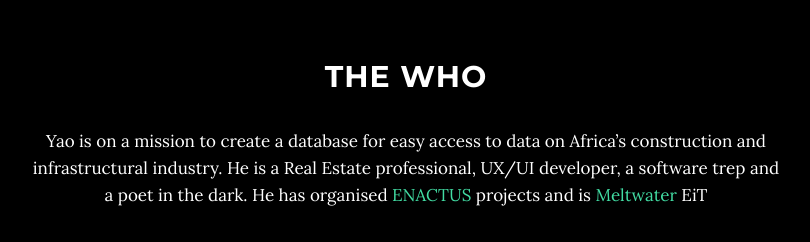
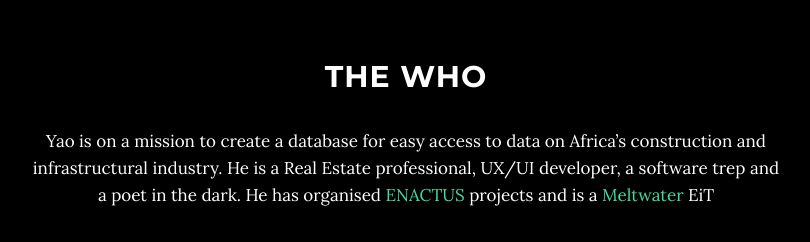
Before and after one commit to yaobaku/yaobaku.github.io, a website: page index.html in a window 1280 px wide. Shown: the part 840-1082 px from the top of the page, without its empty margins (234-1044 px from the left). Drawn offline with nearby package versions, Linux system fonts and the light colour scheme; some packages are replaced by stand-ins of ours.

Commit message:
Update index.html

```diff
--- a/index.html
+++ b/index.html
@@ -94,7 +94,7 @@
         <div class="row">
             <div class="col-lg-8 col-lg-offset-2">
                 <h2>the who</h2>
-                <p> Yao is on a mission to create a database for easy access to data on Africa’s construction and infrastructural industry. He is a Real Estate professional, UX/UI developer, a software trep and a poet in the dark. He has organised <a href="http://enactus.org/country/ghana/">ENACTUS </a> projects and is <a href="https://twitter.com/MESTAfrica">Meltwater</a> EiT </p>
+                <p> Yao is on a mission to create a database for easy access to data on Africa’s construction and infrastructural industry. He is a Real Estate professional, UX/UI developer, a software trep and a poet in the dark. He has organised <a href="http://enactus.org/country/ghana/">ENACTUS </a> projects and is a <a href="https://twitter.com/MESTAfrica">Meltwater</a> EiT </p>
 
                 <p>The pesco-vegetarian is a wanderluster and a star wars fan. He is currently developing Motobi; a platform for comic of colored content.</p>
 
```
